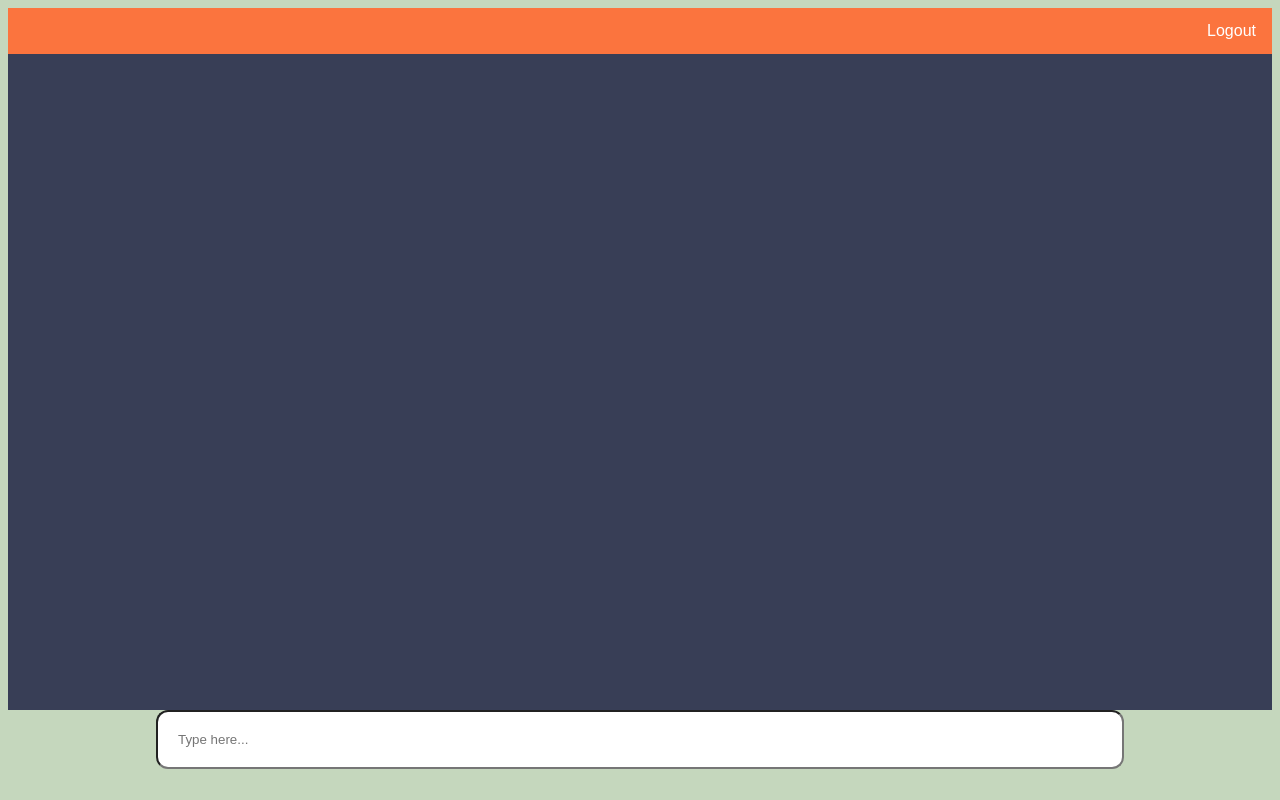
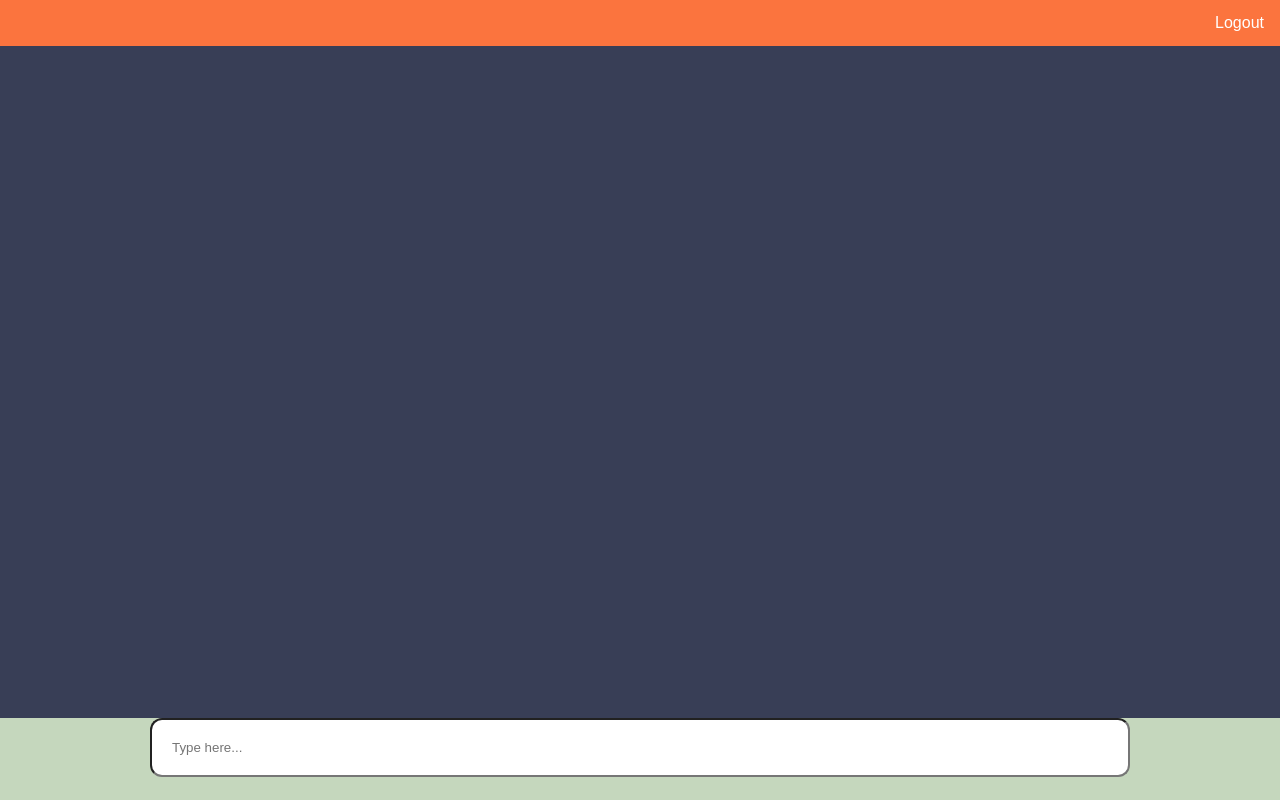
Before and after one commit to Steve-Dusty/briskvey, a Flask app: page /dashboard in a window 1280 px wide. Run offline with Flask 2, Linux system fonts and the light colour scheme; a user stored in the database is signed in; some libraries are stand-ins or nearby versions.

Commit message:
created auto-scroll and set padding and margins to 0 for #main-section

```diff
--- a/app.py
+++ b/app.py
@@ -99,9 +99,9 @@ def unauthorized_handler():
 
 @socketio.on('message')
 def message(data):
-  print(f"\n\n{data}\n\n")
   send({'msg': data['msg'], 'username': data['username'], 'time_stamp':strftime('%b-%d %I:%M%p', localtime())}, broadcast=True)
 
+# CONNECTEDF MESSAGE COMING SOON
 @app.after_request
 def add_header(r):
   print("[INFO]===> Adding headers...")
--- a/static/css/dashboard.css
+++ b/static/css/dashboard.css
@@ -1,3 +1,6 @@
+*,*::before,*::after{margin: 0; padding: 0; }
+
+
 body {
     font-family: 'Ubuntu', sans-serif;
     background-color: #c5d7bd;
@@ -5,8 +8,10 @@ body {
 
 #main-section {
     overflow: hidden;
-    width: 100%;
+    margin: 0;
+    padding: 0;
 }
+
 
 ul {
     list-style-type: none;
@@ -33,9 +38,11 @@ ul {
     background-color: #383e56;
     text-align: center;
     margin-top: 0;
-    min-height: 82vh;
-    max-height: 82vh;
+    min-height: 84vh;
+    max-height: 84vh;
     overflow-y: auto; /*Make  this section scrolable */
+    justify-content: center;
+    align-items: center;
 }
 
 #input-area {
--- a/static/scripts/socketio.js
+++ b/static/scripts/socketio.js
@@ -13,6 +13,8 @@ document.addEventListener('DOMContentLoaded', () => {
         p.innerHTML = span_username.outerHTML + br.outerHTML +  data.msg
         + br.outerHTML + span_timestamp.outerHTML;
         document.querySelector('#display-message-section').append(p);
+        scrollDownChatWindow();
+
     });
     // Send message
     document.querySelector("#user_message").addEventListener("keyup", function(event) {
@@ -25,6 +27,10 @@ document.addEventListener('DOMContentLoaded', () => {
         }
     })
 
+    function scrollDownChatWindow() {
+        const chatWindow = document.querySelector("#display-message-section");
+        chatWindow.scrollTop = chatWindow.scrollHeight;
+    }
 
 
 
```
